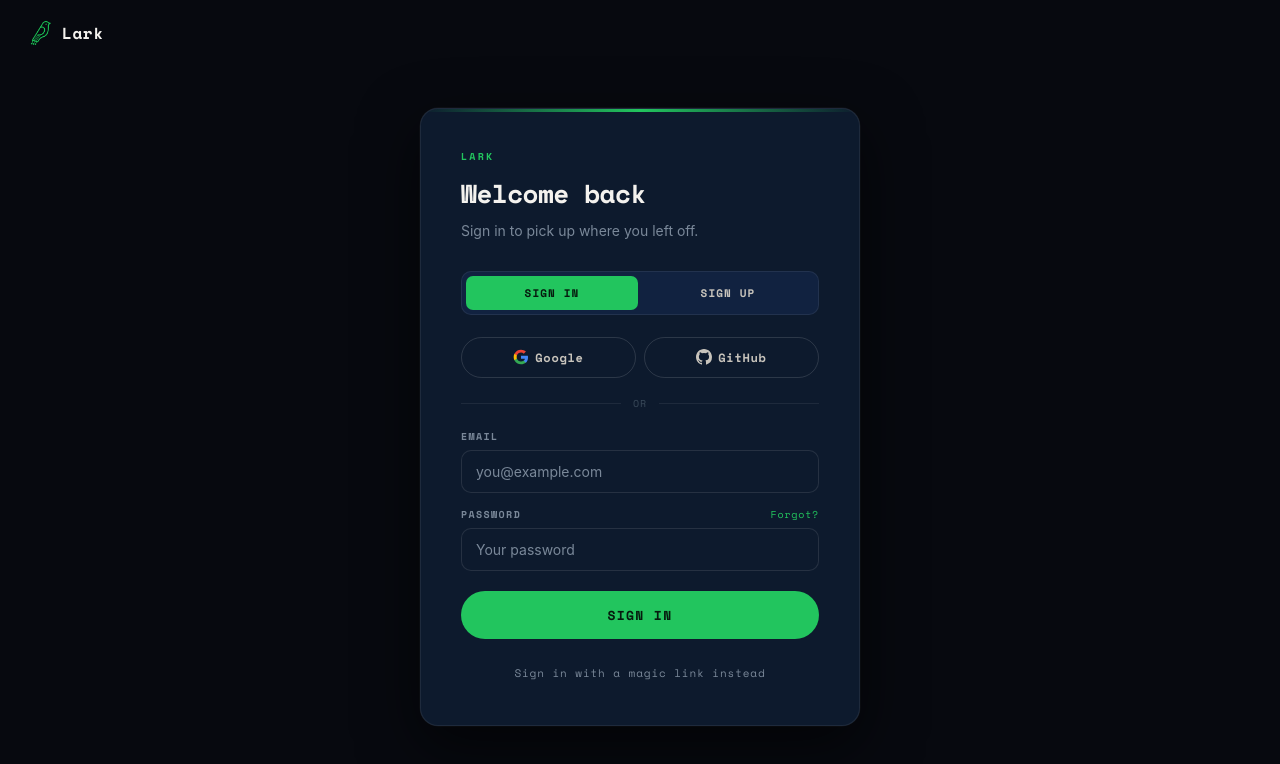
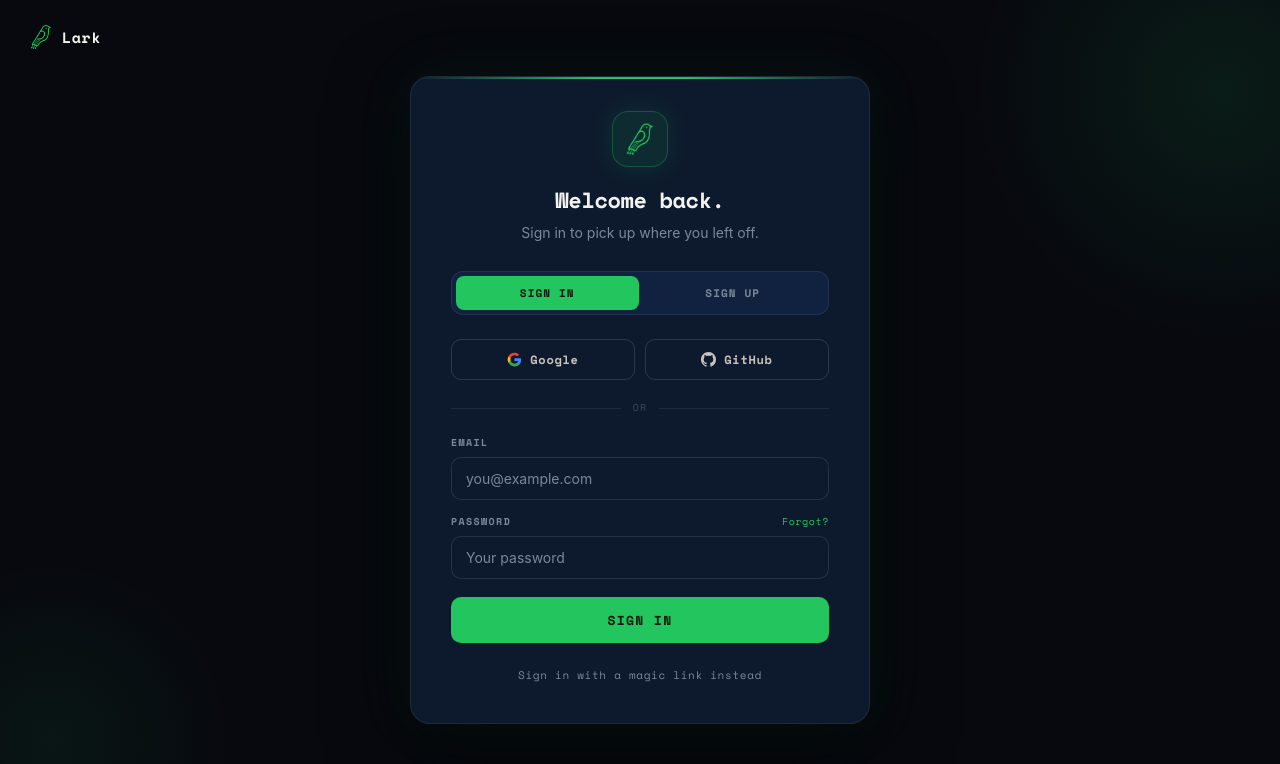
Before and after one commit to vinay-batra/lark, a Next.js app: page /auth in a window 1280 px wide. Shown: the top 764 px of the page. Built offline with nearby package versions, Linux system fonts and the light colour scheme; no server answers.

Commit message:
Auth page redesign: centered logo, green glow card, premium feel

```diff
--- a/app/auth/page.tsx
+++ b/app/auth/page.tsx
@@ -13,7 +13,6 @@ function AuthInner() {
   const search = useSearchParams();
   const initialMode = (search?.get('mode') as Mode) || 'signin';
   const [mode, setMode] = useState<Mode>(initialMode);
-
   const [email, setEmail] = useState('');
   const [password, setPassword] = useState('');
   const [loading, setLoading] = useState(false);
@@ -25,10 +24,7 @@ function AuthInner() {
   const handleSubmit = async (e: React.FormEvent) => {
     e.preventDefault();
     reset();
-    if (!supabase) {
-      setError('Authentication is not configured yet. Add Supabase env vars to .env.local.');
-      return;
-    }
+    if (!supabase) { setError('Auth not configured. Add Supabase env vars to Vercel.'); return; }
     setLoading(true);
     try {
       if (mode === 'signin') {
@@ -36,29 +32,20 @@ function AuthInner() {
         if (error) throw error;
         router.push('/app');
       } else if (mode === 'signup') {
-        const { error } = await supabase.auth.signUp({
-          email, password,
-          options: { emailRedirectTo: `${window.location.origin}/app` },
-        });
+        const { error } = await supabase.auth.signUp({ email, password, options: { emailRedirectTo: `${window.location.origin}/app` } });
         if (error) throw error;
         setSuccess('Check your email to confirm your account.');
       } else if (mode === 'magic') {
-        const { error } = await supabase.auth.signInWithOtp({
-          email,
-          options: { emailRedirectTo: `${window.location.origin}/app` },
-        });
+        const { error } = await supabase.auth.signInWithOtp({ email, options: { emailRedirectTo: `${window.location.origin}/app` } });
         if (error) throw error;
         setSuccess('Magic link sent. Check your email.');
-      } else if (mode === 'reset') {
-        const { error } = await supabase.auth.resetPasswordForEmail(email, {
-          redirectTo: `${window.location.origin}/auth?mode=signin`,
-        });
+      } else {
+        const { error } = await supabase.auth.resetPasswordForEmail(email, { redirectTo: `${window.location.origin}/auth?mode=signin` });
         if (error) throw error;
-        setSuccess('Password reset link sent.');
+        setSuccess('Reset link sent. Check your email.');
       }
     } catch (err) {
-      const msg = err instanceof Error ? err.message : 'Something went wrong.';
-      setError(msg);
+      setError(err instanceof Error ? err.message : 'Something went wrong.');
     } finally {
       setLoading(false);
     }
@@ -66,30 +53,11 @@ function AuthInner() {
 
   const handleOAuth = async (provider: 'google' | 'github') => {
     reset();
-    if (!supabase) {
-      setError('Authentication is not configured yet.');
-      return;
-    }
+    if (!supabase) { setError('Auth not configured.'); return; }
     setLoading(true);
-    const { error } = await supabase.auth.signInWithOAuth({
-      provider,
-      options: { redirectTo: `${window.location.origin}/app` },
-    });
+    const { error } = await supabase.auth.signInWithOAuth({ provider, options: { redirectTo: `${window.location.origin}/app` } });
     if (error) { setError(error.message); setLoading(false); }
   };
-
-  const title = mode === 'signin' ? 'Welcome back'
-    : mode === 'signup' ? 'Create your account'
-    : mode === 'magic' ? 'Magic link sign in'
-    : 'Reset password';
-  const subtitle = mode === 'signin' ? 'Sign in to pick up where you left off.'
-    : mode === 'signup' ? 'Free forever. Sign up to track progress.'
-    : mode === 'magic' ? 'We email you a link. One click, you are in.'
-    : 'We email you a link to set a new password.';
-  const ctaLabel = mode === 'signin' ? 'SIGN IN'
-    : mode === 'signup' ? 'CREATE ACCOUNT'
-    : mode === 'magic' ? 'SEND MAGIC LINK'
-    : 'SEND RESET LINK';
 
   const showPassword = mode === 'signin' || mode === 'signup';
 
@@ -99,85 +67,73 @@ function AuthInner() {
       background: 'var(--bg)',
       display: 'flex',
       flexDirection: 'column',
+      alignItems: 'center',
+      justifyContent: 'center',
+      padding: '24px',
+      position: 'relative',
+      overflow: 'hidden',
     }}>
-      <div style={{ padding: '20px 28px' }}>
-        <Link href="/" style={{ display: 'inline-flex', alignItems: 'center', gap: 8 }}>
-          <img src="/lark-logo.png" alt="Lark" width={26} height={26} style={{ display: 'block' }} />
-          <span style={{ fontFamily: 'var(--font-mono)', fontSize: 16, fontWeight: 700, color: 'var(--text)', letterSpacing: '0.04em' }}>Lark</span>
+      {/* Ambient orbs */}
+      <div style={{ position: 'absolute', width: 500, height: 500, borderRadius: '50%', background: 'radial-gradient(circle, rgba(34,197,94,0.1) 0%, transparent 70%)', top: '-20%', right: '-15%', pointerEvents: 'none' }} />
+      <div style={{ position: 'absolute', width: 360, height: 360, borderRadius: '50%', background: 'radial-gradient(circle, rgba(34,197,94,0.07) 0%, transparent 70%)', bottom: '-15%', left: '-10%', pointerEvents: 'none' }} />
+
+      {/* Back to home */}
+      <Link href="/" style={{ position: 'absolute', top: 24, left: 28, display: 'inline-flex', alignItems: 'center', gap: 8 }}>
+        <img src="/lark-logo.png" alt="Lark" width={26} height={26} />
+        <span style={{ fontFamily: 'var(--font-mono)', fontSize: 15, fontWeight: 700, color: 'var(--text)', letterSpacing: '0.04em' }}>Lark</span>
       </Link>
-      </div>
 
-      <div style={{ flex: 1, display: 'flex', alignItems: 'center', justifyContent: 'center', padding: '24px 24px 60px' }}>
       <motion.div
-          initial={{ opacity: 0, y: 14 }}
+        initial={{ opacity: 0, y: 16 }}
         animate={{ opacity: 1, y: 0 }}
         transition={{ duration: 0.5, ease: [0.16, 1, 0.3, 1] }}
         style={{
           width: '100%',
-            maxWidth: 440,
+          maxWidth: 460,
           background: 'var(--card-bg)',
           border: '0.5px solid var(--border)',
-            borderRadius: 18,
-            padding: 'clamp(28px, 5vw, 40px)',
-            boxShadow: 'var(--shadow-lg)',
+          borderRadius: 20,
+          overflow: 'hidden',
+          boxShadow: '0 0 60px rgba(34,197,94,0.08), 0 24px 80px rgba(0,0,0,0.6)',
           position: 'relative',
-            overflow: 'hidden',
+          zIndex: 1,
         }}
       >
-          {/* Top accent stripe */}
+        {/* Green top stripe */}
+        <div style={{ height: 2, background: 'linear-gradient(90deg, transparent 0%, var(--accent) 40%, var(--accent) 60%, transparent 100%)' }} />
+
+        {/* Logo center */}
+        <div style={{ textAlign: 'center', padding: '32px 40px 0' }}>
           <div style={{
-            position: 'absolute',
-            top: 0, left: 0, right: 0,
-            height: 3,
-            background: 'linear-gradient(90deg, transparent, var(--accent), transparent)',
-          }} />
+            width: 56, height: 56, borderRadius: 16,
+            background: 'var(--accent-dim)',
+            border: '0.5px solid var(--accent-border)',
+            display: 'inline-flex', alignItems: 'center', justifyContent: 'center',
+            marginBottom: 16,
+            boxShadow: '0 0 24px rgba(34,197,94,0.15)',
+          }}>
+            <img src="/lark-logo.png" alt="Lark" width={34} height={34} />
+          </div>
+          <h1 style={{ fontFamily: 'var(--font-mono)', fontSize: 22, fontWeight: 700, color: 'var(--text)', letterSpacing: '-0.02em', marginBottom: 6 }}>
+            {mode === 'signin' ? 'Welcome back.' : mode === 'signup' ? 'Create your account.' : mode === 'magic' ? 'Magic link.' : 'Reset password.'}
+          </h1>
+          <p style={{ fontSize: 14, color: 'var(--text3)', lineHeight: 1.55 }}>
+            {mode === 'signin' ? 'Sign in to pick up where you left off.' : mode === 'signup' ? 'Free forever. No credit card needed.' : mode === 'magic' ? 'We email you a link. One click, you are in.' : 'We email you a link to set a new password.'}
+          </p>
+        </div>
 
-          <p className="eyebrow" style={{ marginBottom: 10 }}>{mode === 'signup' ? 'GET STARTED' : 'LARK'}</p>
-          <h1 style={{
-            fontFamily: 'var(--font-mono)',
-            fontSize: 26,
-            fontWeight: 700,
-            color: 'var(--text)',
-            letterSpacing: '-0.02em',
-            marginBottom: 8,
+        <div style={{ padding: '28px 40px 36px' }}>
+          {/* Mode tabs */}
+          {(mode === 'signin' || mode === 'signup') && (
+            <div style={{ display: 'flex', gap: 3, padding: 4, background: 'var(--bg3)', borderRadius: 12, marginBottom: 24, border: '0.5px solid var(--border)' }}>
+              {(['signin', 'signup'] as const).map(m => (
+                <button key={m} type="button" onClick={() => { setMode(m); reset(); }} style={{
+                  flex: 1, padding: '9px 12px', borderRadius: 8, border: 'none',
+                  background: mode === m ? 'var(--accent)' : 'transparent',
+                  color: mode === m ? '#061b0e' : 'var(--text3)',
+                  fontFamily: 'var(--font-mono)', fontSize: 11, fontWeight: 700, letterSpacing: '0.1em',
+                  cursor: 'pointer', transition: 'all 0.15s',
                 }}>
-            {title}
-          </h1>
-          <p style={{ fontSize: 14, color: 'var(--text3)', lineHeight: 1.6, marginBottom: 28 }}>
-            {subtitle}
-          </p>
-
-          {/* Mode tabs (signin / signup only) */}
-          {(mode === 'signin' || mode === 'signup') && (
-            <div style={{
-              display: 'flex',
-              gap: 4,
-              padding: 4,
-              background: 'var(--bg3)',
-              borderRadius: 10,
-              marginBottom: 22,
-              border: '0.5px solid var(--border)',
-            }}>
-              {(['signin', 'signup'] as const).map(m => (
-                <button
-                  key={m}
-                  type="button"
-                  onClick={() => { setMode(m); reset(); }}
-                  style={{
-                    flex: 1,
-                    padding: '9px 12px',
-                    borderRadius: 7,
-                    border: 'none',
-                    background: mode === m ? 'var(--accent)' : 'transparent',
-                    color: mode === m ? '#061b0e' : 'var(--text2)',
-                    fontFamily: 'var(--font-mono)',
-                    fontSize: 11,
-                    fontWeight: 700,
-                    letterSpacing: '0.1em',
-                    cursor: 'pointer',
-                    transition: 'background 0.15s, color 0.15s',
-                  }}
-                >
                   {m === 'signin' ? 'SIGN IN' : 'SIGN UP'}
                 </button>
               ))}
@@ -187,15 +143,16 @@ function AuthInner() {
           {/* OAuth */}
           {(mode === 'signin' || mode === 'signup') && (
             <>
-              <div style={{ display: 'grid', gridTemplateColumns: '1fr 1fr', gap: 8, marginBottom: 18 }}>
-                <button
-                  type="button"
-                  onClick={() => handleOAuth('google')}
-                  disabled={loading}
-                  className="btn btn-ghost"
-                  style={{ padding: '11px 14px', fontSize: 12, letterSpacing: '0.06em' }}
-                >
-                  <svg width="16" height="16" viewBox="0 0 24 24">
+              <div style={{ display: 'grid', gridTemplateColumns: '1fr 1fr', gap: 10, marginBottom: 20 }}>
+                <button type="button" onClick={() => handleOAuth('google')} disabled={loading} style={{
+                  display: 'flex', alignItems: 'center', justifyContent: 'center', gap: 8,
+                  padding: '11px 16px', borderRadius: 10, border: '0.5px solid var(--border2)',
+                  background: 'transparent', color: 'var(--text2)', fontFamily: 'var(--font-mono)',
+                  fontSize: 12, fontWeight: 700, cursor: 'pointer', transition: 'all 0.15s', letterSpacing: '0.06em',
+                }}
+                onMouseEnter={e => { e.currentTarget.style.borderColor = 'var(--accent-border)'; e.currentTarget.style.background = 'var(--accent-dim)'; }}
+                onMouseLeave={e => { e.currentTarget.style.borderColor = 'var(--border2)'; e.currentTarget.style.background = 'transparent'; }}>
+                  <svg width="15" height="15" viewBox="0 0 24 24">
                     <path fill="#4285F4" d="M22.5 12.27c0-.79-.07-1.54-.2-2.27H12v4.51h5.92c-.26 1.37-1.04 2.53-2.21 3.31v2.77h3.57c2.08-1.92 3.28-4.74 3.28-8.32z"/>
                     <path fill="#34A853" d="M12 23c2.97 0 5.46-.98 7.28-2.66l-3.57-2.77c-.98.66-2.23 1.06-3.71 1.06-2.86 0-5.29-1.93-6.16-4.53H2.18v2.84C3.99 20.53 7.7 23 12 23z"/>
                     <path fill="#FBBC05" d="M5.84 14.1c-.22-.66-.35-1.36-.35-2.1s.13-1.44.35-2.1V7.07H2.18C1.43 8.55 1 10.22 1 12s.43 3.45 1.18 4.93l3.66-2.83z"/>
@@ -203,24 +160,25 @@ function AuthInner() {
                   </svg>
                   Google
                 </button>
-                <button
-                  type="button"
-                  onClick={() => handleOAuth('github')}
-                  disabled={loading}
-                  className="btn btn-ghost"
-                  style={{ padding: '11px 14px', fontSize: 12, letterSpacing: '0.06em' }}
-                >
-                  <svg width="16" height="16" viewBox="0 0 24 24" fill="currentColor">
+                <button type="button" onClick={() => handleOAuth('github')} disabled={loading} style={{
+                  display: 'flex', alignItems: 'center', justifyContent: 'center', gap: 8,
+                  padding: '11px 16px', borderRadius: 10, border: '0.5px solid var(--border2)',
+                  background: 'transparent', color: 'var(--text2)', fontFamily: 'var(--font-mono)',
+                  fontSize: 12, fontWeight: 700, cursor: 'pointer', transition: 'all 0.15s', letterSpacing: '0.06em',
+                }}
+                onMouseEnter={e => { e.currentTarget.style.borderColor = 'var(--accent-border)'; e.currentTarget.style.background = 'var(--accent-dim)'; }}
+                onMouseLeave={e => { e.currentTarget.style.borderColor = 'var(--border2)'; e.currentTarget.style.background = 'transparent'; }}>
+                  <svg width="15" height="15" viewBox="0 0 24 24" fill="currentColor">
                     <path d="M12 0C5.37 0 0 5.37 0 12c0 5.3 3.44 9.8 8.2 11.39.6.11.82-.26.82-.58v-2.17c-3.34.72-4.04-1.42-4.04-1.42-.55-1.39-1.34-1.76-1.34-1.76-1.09-.75.08-.73.08-.73 1.2.09 1.83 1.23 1.83 1.23 1.07 1.84 2.81 1.31 3.5 1 .11-.78.42-1.31.76-1.61-2.66-.3-5.47-1.33-5.47-5.93 0-1.31.47-2.38 1.23-3.22-.12-.3-.54-1.52.12-3.18 0 0 1-.32 3.3 1.23a11.5 11.5 0 0 1 6 0c2.3-1.55 3.3-1.23 3.3-1.23.66 1.66.24 2.88.12 3.18.77.84 1.23 1.91 1.23 3.22 0 4.61-2.81 5.63-5.48 5.92.43.37.81 1.1.81 2.22v3.29c0 .32.22.7.83.58A12 12 0 0 0 24 12c0-6.63-5.37-12-12-12z"/>
                   </svg>
                   GitHub
                 </button>
               </div>
 
-              <div style={{ display: 'flex', alignItems: 'center', gap: 12, marginBottom: 18 }}>
-                <div style={{ flex: 1, height: 1, background: 'var(--border)' }} />
-                <span style={{ fontFamily: 'var(--font-mono)', fontSize: 10, color: 'var(--text-muted)', letterSpacing: '0.1em' }}>OR</span>
-                <div style={{ flex: 1, height: 1, background: 'var(--border)' }} />
+              <div style={{ display: 'flex', alignItems: 'center', gap: 12, marginBottom: 20 }}>
+                <div style={{ flex: 1, height: '0.5px', background: 'var(--border)' }} />
+                <span style={{ fontFamily: 'var(--font-mono)', fontSize: 10, color: 'var(--text-muted)', letterSpacing: '0.12em' }}>OR</span>
+                <div style={{ flex: 1, height: '0.5px', background: 'var(--border)' }} />
               </div>
             </>
           )}
@@ -228,151 +186,66 @@ function AuthInner() {
           {/* Form */}
           <form onSubmit={handleSubmit} style={{ display: 'flex', flexDirection: 'column', gap: 14 }}>
             <div>
-              <label style={{
-                display: 'block',
-                fontFamily: 'var(--font-mono)',
-                fontSize: 10,
-                fontWeight: 700,
-                color: 'var(--text3)',
-                letterSpacing: '0.14em',
-                textTransform: 'uppercase',
-                marginBottom: 6,
-              }}>
+              <label style={{ display: 'block', fontFamily: 'var(--font-mono)', fontSize: 10, fontWeight: 700, color: 'var(--text3)', letterSpacing: '0.14em', textTransform: 'uppercase', marginBottom: 7 }}>
                 Email
               </label>
-              <input
-                type="email"
-                value={email}
-                onChange={e => setEmail(e.target.value)}
-                required
-                placeholder="you@example.com"
-                className="input-field"
-                autoComplete="email"
-              />
+              <input type="email" value={email} onChange={e => setEmail(e.target.value)} required placeholder="you@example.com" className="input-field" autoComplete="email" />
             </div>
 
             {showPassword && (
               <div>
-                <div style={{ display: 'flex', justifyContent: 'space-between', alignItems: 'center', marginBottom: 6 }}>
-                  <label style={{
-                    fontFamily: 'var(--font-mono)',
-                    fontSize: 10,
-                    fontWeight: 700,
-                    color: 'var(--text3)',
-                    letterSpacing: '0.14em',
-                    textTransform: 'uppercase',
-                  }}>
+                <div style={{ display: 'flex', justifyContent: 'space-between', alignItems: 'center', marginBottom: 7 }}>
+                  <label style={{ fontFamily: 'var(--font-mono)', fontSize: 10, fontWeight: 700, color: 'var(--text3)', letterSpacing: '0.14em', textTransform: 'uppercase' }}>
                     Password
                   </label>
                   {mode === 'signin' && (
-                    <button type="button" onClick={() => { setMode('reset'); reset(); }} style={{
-                      fontFamily: 'var(--font-mono)', fontSize: 10, color: 'var(--accent)',
-                      background: 'none', border: 'none', cursor: 'pointer', letterSpacing: '0.08em',
-                    }}>
+                    <button type="button" onClick={() => { setMode('reset'); reset(); }} style={{ fontFamily: 'var(--font-mono)', fontSize: 10, color: 'var(--accent)', background: 'none', border: 'none', cursor: 'pointer', letterSpacing: '0.06em' }}>
                       Forgot?
                     </button>
                   )}
                 </div>
-                <input
-                  type="password"
-                  value={password}
-                  onChange={e => setPassword(e.target.value)}
-                  required
-                  minLength={6}
-                  placeholder={mode === 'signup' ? 'At least 6 characters' : 'Your password'}
-                  className="input-field"
-                  autoComplete={mode === 'signin' ? 'current-password' : 'new-password'}
-                />
+                <input type="password" value={password} onChange={e => setPassword(e.target.value)} required minLength={6} placeholder={mode === 'signup' ? 'At least 6 characters' : 'Your password'} className="input-field" autoComplete={mode === 'signin' ? 'current-password' : 'new-password'} />
               </div>
             )}
 
             <AnimatePresence>
               {error && (
-                <motion.div
-                  initial={{ opacity: 0, y: -8 }}
-                  animate={{ opacity: 1, y: 0 }}
-                  exit={{ opacity: 0 }}
-                  style={{
-                    fontFamily: 'var(--font-mono)',
-                    fontSize: 12,
-                    color: 'var(--danger)',
-                    padding: '10px 12px',
-                    background: 'var(--danger-dim)',
-                    border: '0.5px solid var(--danger)',
-                    borderRadius: 8,
-                  }}
-                >
+                <motion.p initial={{ opacity: 0, y: -6 }} animate={{ opacity: 1, y: 0 }} exit={{ opacity: 0 }} style={{ fontFamily: 'var(--font-mono)', fontSize: 12, color: 'var(--danger)', padding: '10px 12px', background: 'var(--danger-dim)', border: '0.5px solid var(--danger)', borderRadius: 8 }}>
                   {error}
-                </motion.div>
+                </motion.p>
               )}
               {success && (
-                <motion.div
-                  initial={{ opacity: 0, y: -8 }}
-                  animate={{ opacity: 1, y: 0 }}
-                  exit={{ opacity: 0 }}
-                  style={{
-                    fontFamily: 'var(--font-mono)',
-                    fontSize: 12,
-                    color: 'var(--accent)',
-                    padding: '10px 12px',
-                    background: 'var(--accent-dim)',
-                    border: '0.5px solid var(--accent-border)',
-                    borderRadius: 8,
-                  }}
-                >
+                <motion.p initial={{ opacity: 0, y: -6 }} animate={{ opacity: 1, y: 0 }} exit={{ opacity: 0 }} style={{ fontFamily: 'var(--font-mono)', fontSize: 12, color: 'var(--accent)', padding: '10px 12px', background: 'var(--accent-dim)', border: '0.5px solid var(--accent-border)', borderRadius: 8 }}>
                   {success}
-                </motion.div>
+                </motion.p>
               )}
             </AnimatePresence>
 
-            <button
-              type="submit"
-              disabled={loading}
-              className="btn btn-accent btn-lg"
-              style={{ marginTop: 6, width: '100%' }}
-            >
-              {loading ? 'WORKING…' : ctaLabel}
+            <button type="submit" disabled={loading} className="btn btn-accent" style={{ width: '100%', padding: '13px', fontSize: 13, marginTop: 4, borderRadius: 10 }}>
+              {loading ? 'WORKING...' : mode === 'signin' ? 'SIGN IN' : mode === 'signup' ? 'CREATE ACCOUNT' : mode === 'magic' ? 'SEND MAGIC LINK' : 'SEND RESET LINK'}
             </button>
           </form>
 
-          {/* Footer links */}
-          <div style={{ marginTop: 22, display: 'flex', flexDirection: 'column', gap: 8, alignItems: 'center' }}>
+          <div style={{ marginTop: 20, display: 'flex', flexDirection: 'column', gap: 8, alignItems: 'center' }}>
             {(mode === 'signin' || mode === 'signup') && (
-              <button onClick={() => { setMode('magic'); reset(); }} style={{
-                fontFamily: 'var(--font-mono)', fontSize: 11, color: 'var(--text3)',
-                background: 'none', border: 'none', cursor: 'pointer', letterSpacing: '0.08em',
-                padding: 4,
-              }}>
+              <button onClick={() => { setMode('magic'); reset(); }} style={{ fontFamily: 'var(--font-mono)', fontSize: 11, color: 'var(--text3)', background: 'none', border: 'none', cursor: 'pointer', letterSpacing: '0.06em', padding: 4 }}>
                 Sign in with a magic link instead
               </button>
             )}
             {(mode === 'magic' || mode === 'reset') && (
-              <button onClick={() => { setMode('signin'); reset(); }} style={{
-                fontFamily: 'var(--font-mono)', fontSize: 11, color: 'var(--text3)',
-                background: 'none', border: 'none', cursor: 'pointer', letterSpacing: '0.08em',
-              }}>
-                ← Back to sign in
+              <button onClick={() => { setMode('signin'); reset(); }} style={{ fontFamily: 'var(--font-mono)', fontSize: 11, color: 'var(--text3)', background: 'none', border: 'none', cursor: 'pointer', letterSpacing: '0.06em' }}>
+                Back to sign in
               </button>
             )}
           </div>
 
           {!isSupabaseConfigured && (
-            <div style={{
-              marginTop: 22,
-              padding: '12px 14px',
-              background: 'var(--sharp-dim)',
-              border: '0.5px solid var(--sharp)',
-              borderRadius: 8,
-              fontFamily: 'var(--font-mono)',
-              fontSize: 11,
-              color: 'var(--sharp)',
-              lineHeight: 1.5,
-            }}>
-              Heads up: Supabase env vars not set. Auth is in preview mode. See <code style={{ fontFamily: 'inherit' }}>.env.local.example</code>.
+            <p style={{ marginTop: 20, fontFamily: 'var(--font-mono)', fontSize: 11, color: 'var(--text-muted)', textAlign: 'center', letterSpacing: '0.06em' }}>
+              Supabase not configured. Add env vars to Vercel.
+            </p>
+          )}
         </div>
-          )}
       </motion.div>
-      </div>
     </div>
   );
 }
```
Lines whose indentation alone changed are shown as unchanged.
